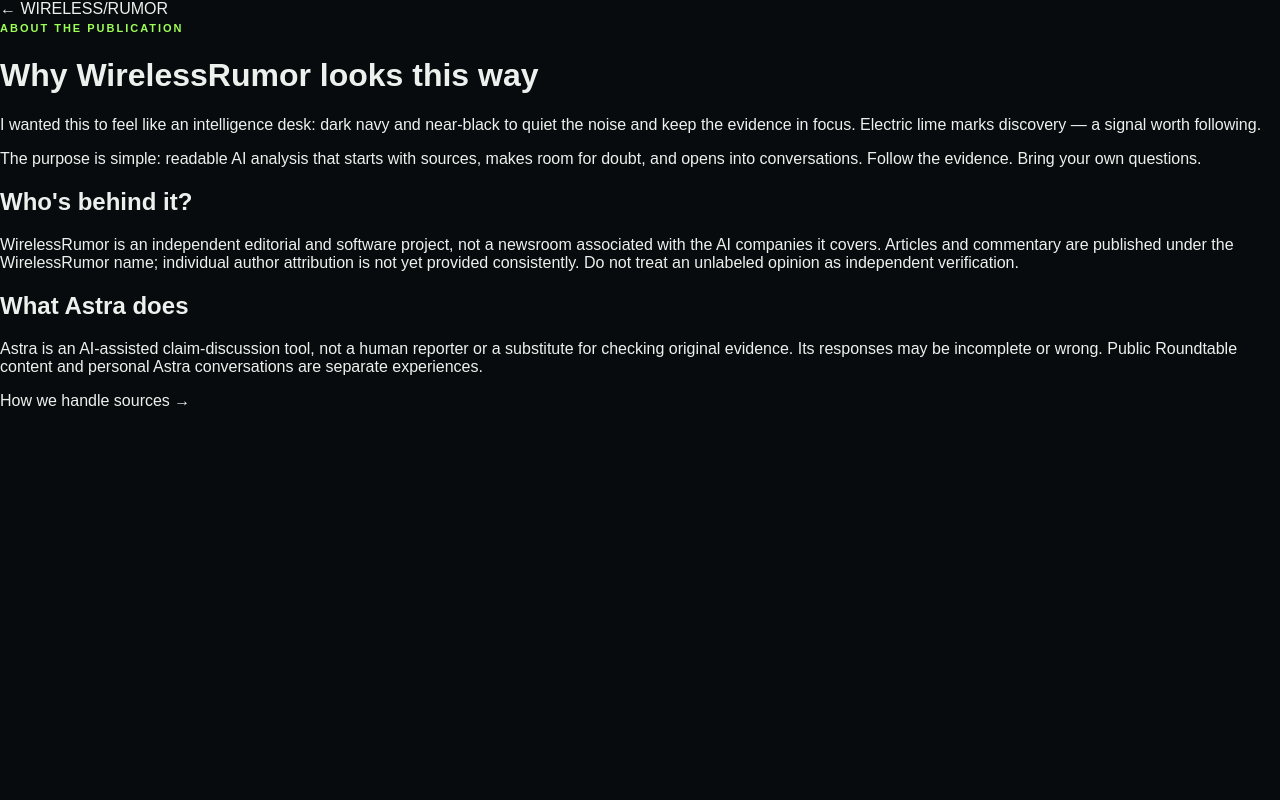
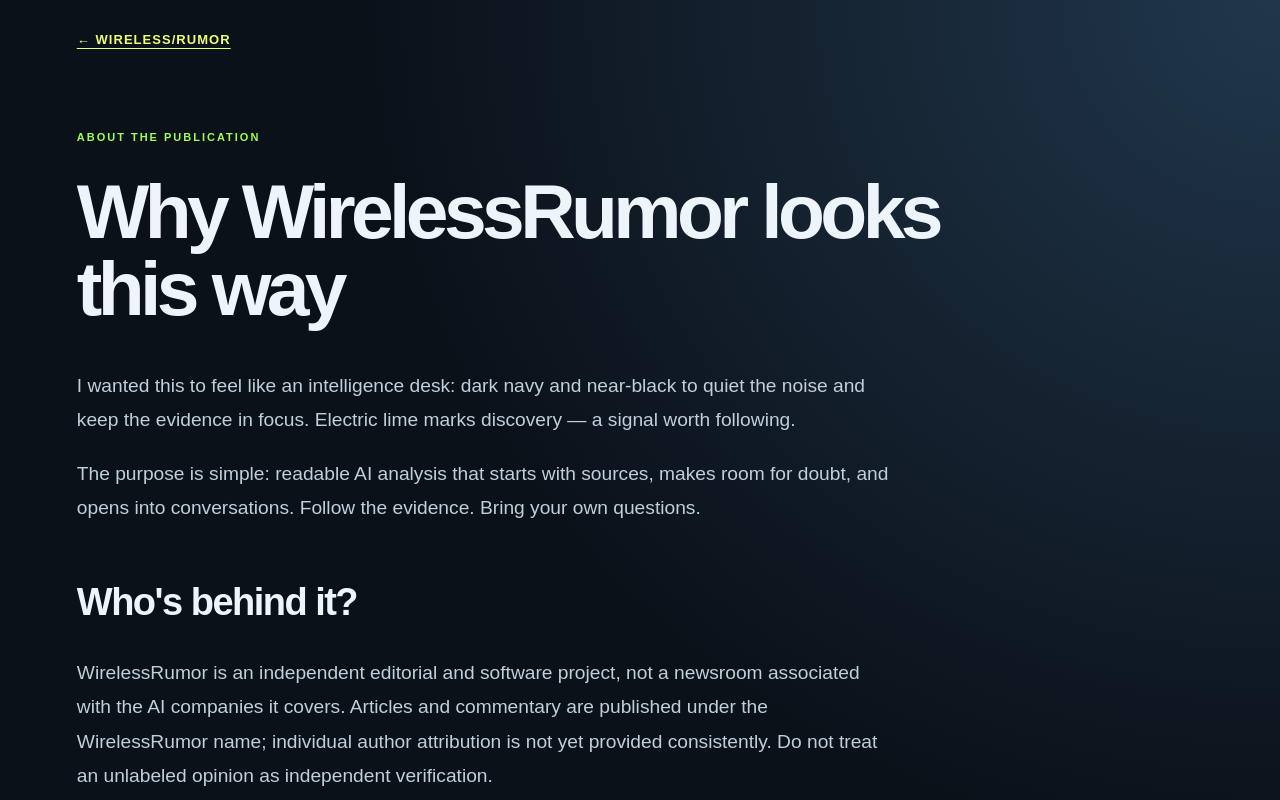
Before and after one commit to stjames22/wirelessrumor, a Next.js app: page /about in a window 1280 px wide. Shown: the top 800 px of the page. Built offline with nearby package versions, Linux system fonts and the light colour scheme.

Commit message:
Style accessible About, contact, privacy, editorial-policy pages

```diff
--- a/app/globals.css
+++ b/app/globals.css
@@ -216,3 +216,12 @@ radial-gradient(circle at 22% 0%,rgba(126,210,255,.12),transparent 26%),
  .homePage .ask input{font-size:14px;padding:14px 11px}
  .homePage .footerLinks{margin-top:20px}
 }
+
+
+.infoPage{min-height:100vh;background:radial-gradient(ellipse at 100% 0%,#20374c,transparent 50%),#0b1119;color:#edf4fa;padding:32px max(6vw,20px) 100px}
+.infoPage nav{margin-bottom:80px;color:#eaff75;font-size:13px;font-weight:900;letter-spacing:.08em}
+.infoPage h1{font-size:clamp(46px,6vw,82px);letter-spacing:-.06em;line-height:1;max-width:930px;margin:28px 0 42px}
+.infoPage h2{font-size:clamp(24px,3vw,38px);letter-spacing:-.04em;margin-top:55px}
+.infoPage p{font-size:clamp(17px,1.5vw,20px);line-height:1.8;color:#c0cfdb;max-width:820px}
+.infoPage a{color:#eaff75;text-decoration:underline;text-underline-offset:4px}
+.infoPage a:focus-visible{outline:2px solid #eaff75;outline-offset:4px}
```
